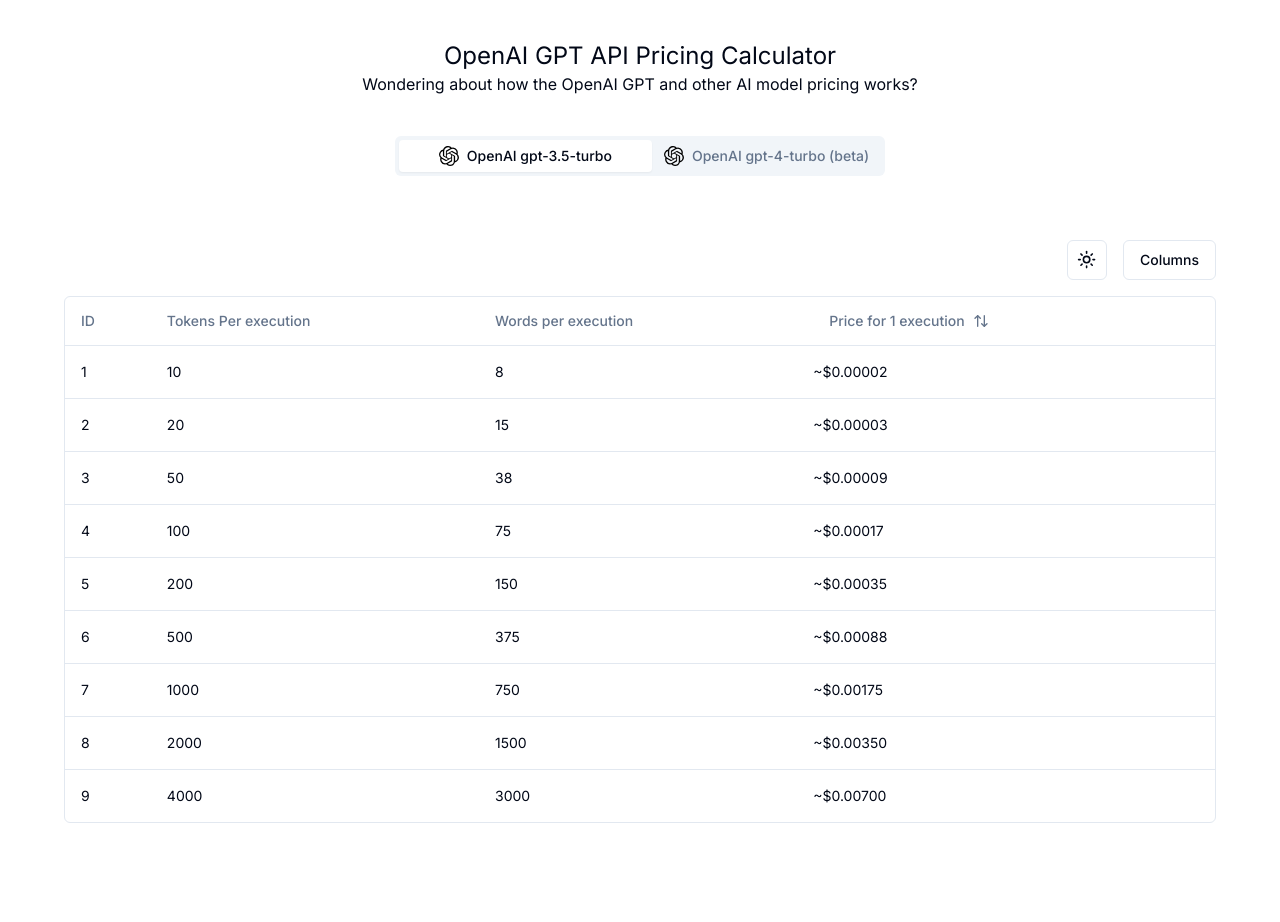
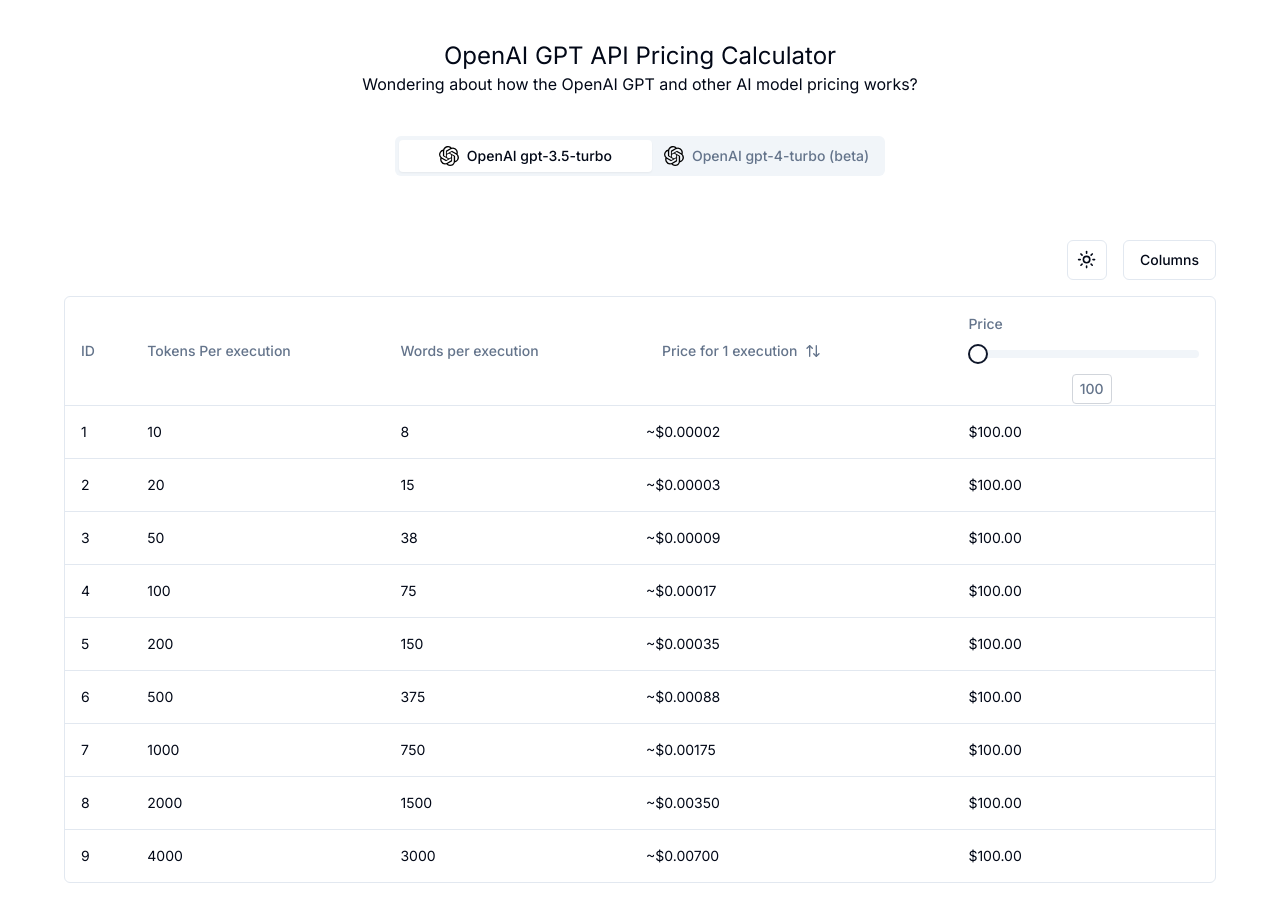
Before and after one commit to omar-zeineddine/gpt-price-info, a Next.js app: page / in a window 1280 px wide. Shown: the top 922 px of the page. Built offline with nearby package versions, Linux system fonts and the light colour scheme.

Commit message:
style - slider with token value input box

```diff
--- a/src/components/gpt-three-five/GptThreeFiveDataTable.tsx
+++ b/src/components/gpt-three-five/GptThreeFiveDataTable.tsx
@@ -34,6 +34,11 @@
   const [sorting, setSorting] = React.useState<SortingState>([])
   const [columnVisibility, setColumnVisibility] =
     React.useState<VisibilityState>({})
+  const [sliderValue, setSliderValue] = React.useState(100)
+
+  const handleSliderChange = (value: number) => {
+    setSliderValue(value)
+  }
 
   const table = useReactTable({
     data,
@@ -46,6 +51,10 @@
     state: {
       sorting,
       columnVisibility,
+    },
+    meta: {
+      sliderValue,
+      setSliderValue,
     },
   })
 
@@ -100,9 +109,9 @@
                       {header.isPlaceholder
                         ? null
                         : flexRender(
-                          header.column.columnDef.header,
-                          header.getContext()
-                        )}
+                            header.column.columnDef.header,
+                            header.getContext()
+                          )}
                     </TableHead>
                   )
                 })}
--- a/src/components/gpt-three-five/columns.tsx
+++ b/src/components/gpt-three-five/columns.tsx
@@ -39,30 +39,34 @@
     accessorKey: 'price_for_1_execution',
     displayName: 'Price for 1 execution',
   },
-  // {
-  //   id: 'dynamicPrice',
-  //   header: ({ table }) => (
-  //     <div>
-  //       <p className="py-4">Price </p>
-  //       <Slider
-  //         className="pb-4"
-  //         min={0}
-  //         max={4000}
-  //         step={100}
-  //         onChange={(event: React.ChangeEvent<HTMLInputElement>) => {
-  //           const value = Number(event.target.value)
-  //           const handleSliderChange = table.options.meta?.handleSliderChange
-  //           handleSliderChange?.(value)
-  //         }}
-  //       />
-  //       <input value={table.options.meta?.sliderValue} />
-  //     </div>
-  //   ),
-  //   cell: ({ row, table }) => {
-  //     const sliderValue = table.options.meta?.sliderValue || 1 // Default to 1 to avoid multiplication by 0
-  //     const basePrice = Number(row.original.price_for_1_execution)
-  //     const adjustedPrice = basePrice * (sliderValue / 100) // Adjust this formula as needed
-  //     return <div>${adjustedPrice.toFixed(2)}</div>
-  //   },
-  // },
+  {
+    id: 'dynamicPrice',
+    header: ({ table }) => (
+      <div className="min-w-[150px]">
+        <p className="py-4">Price </p>
+        <Slider
+          className="pb-4"
+          min={0}
+          max={4000}
+          step={100}
+          onValueChange={(value: number[]) => {
+            if (table.options.meta?.setSliderValue) {
+              table.options.meta.setSliderValue(value[0])
+            }
+          }}
+        />
+        <div className="w-[40px] mx-auto">
+          <input
+            className="w-[40px] py-1 mx-2 text-center border border-gray-300 rounded-sm"
+            value={table.options.meta?.sliderValue.toString()}
+          />
+        </div>
+      </div>
+    ),
+    cell: ({ row, table }) => {
+      const sliderValue = table.options.meta?.sliderValue || 1 // Default to 1 to avoid multiplication by 0
+      const adjustedPrice = sliderValue * (sliderValue / 100) // Adjust this formula as needed
+      return <div>${adjustedPrice.toFixed(2)}</div>
+    },
+  },
 ]
```
